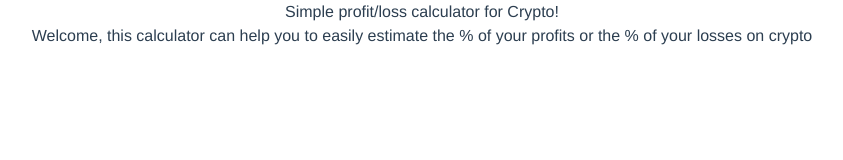
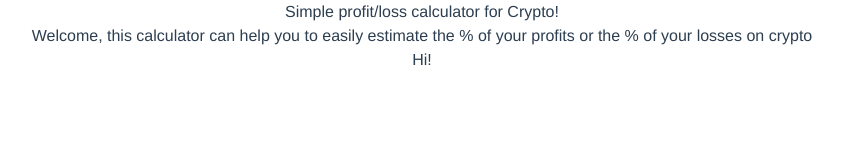
Before and after one commit to tomas95go/simple-profit-loss-calculator, a Vue app: page / in a window 1280 px wide. Shown: the top 160 px of the page, without its empty margins (218-1061 px from the left). Built offline with nearby package versions, Linux system fonts and the light colour scheme.

Commit message:
forgot to call Card component in Main view

```diff
--- a/src/views/Main.vue
+++ b/src/views/Main.vue
@@ -4,6 +4,9 @@
     <p> Welcome, this calculator
       can help you to easily estimate the % of your profits or the % of your losses on crypto
     </p>
+  </div>
+  <div>
+    <Card />
   </div>
 </template>
 
```
